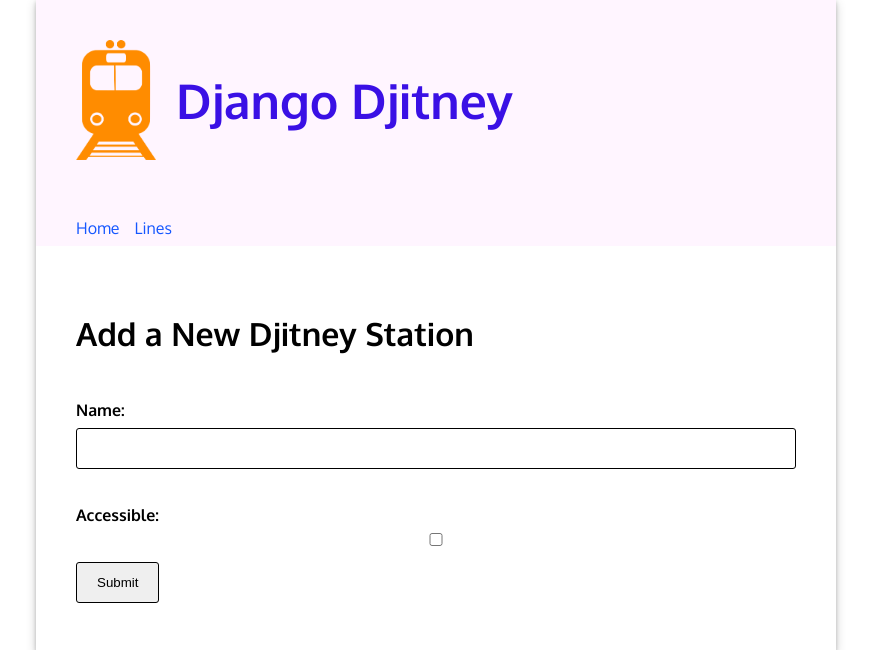
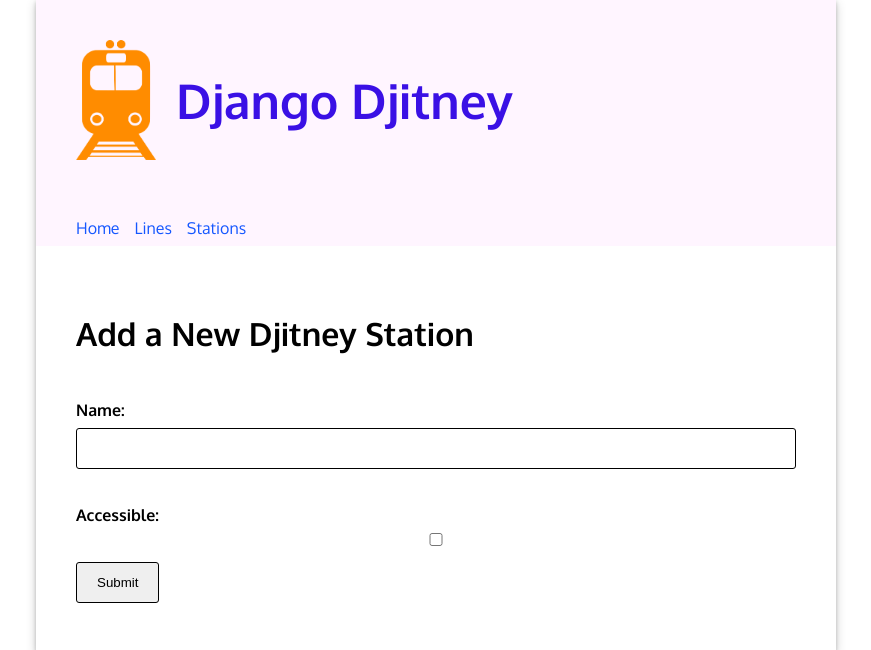
Before and after one commit to AhmadyarRashid/django-code-academy, a Django app: page /station/new/ in a window 1280 px wide. Shown: the top 650 px of the page, without its empty margins (204-1075 px from the left). Run offline with Django 4.2, Linux system fonts and the light colour scheme.

Commit message:
enable station option in nav

```diff
--- a/routes/templates/base.html
+++ b/routes/templates/base.html
@@ -35,7 +35,7 @@
         <nav class="navbar">
           <a class="nav-item" href="{% url 'home' %}">Home</a>
 <a class="nav-item" href="{% url 'lines' %}">Lines</a>
-{% comment %} <a class="nav-item" href="{% url 'stations' %}">Stations</a> {% endcomment %}
+<a class="nav-item" href="{% url 'stations' %}">Stations</a>
 {% comment %} <a class="nav-item" href="{% url 'stops' %}">Stops</a> {% endcomment %}
         </nav>
       </header>
```
Also changed, not shown: db.sqlite3.
